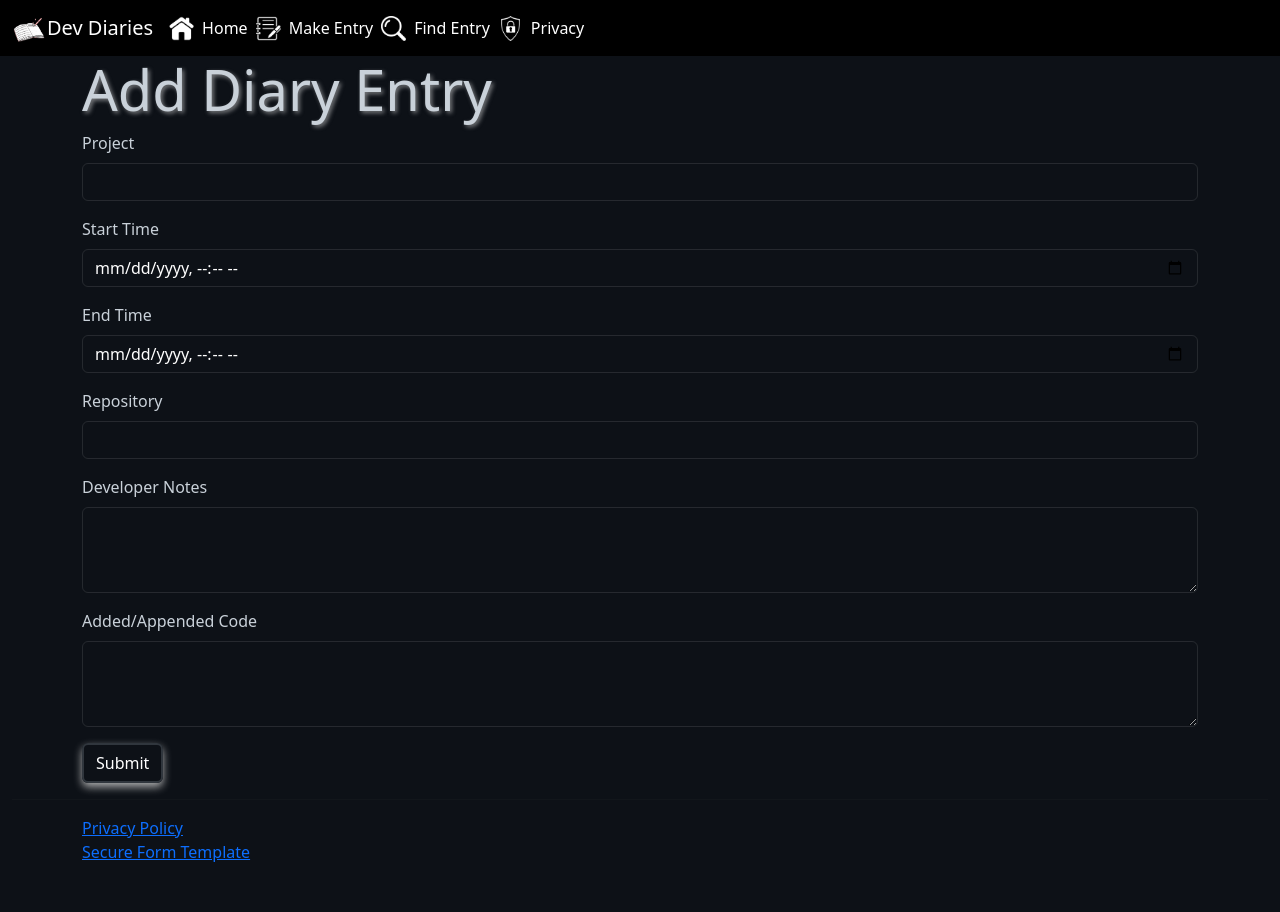
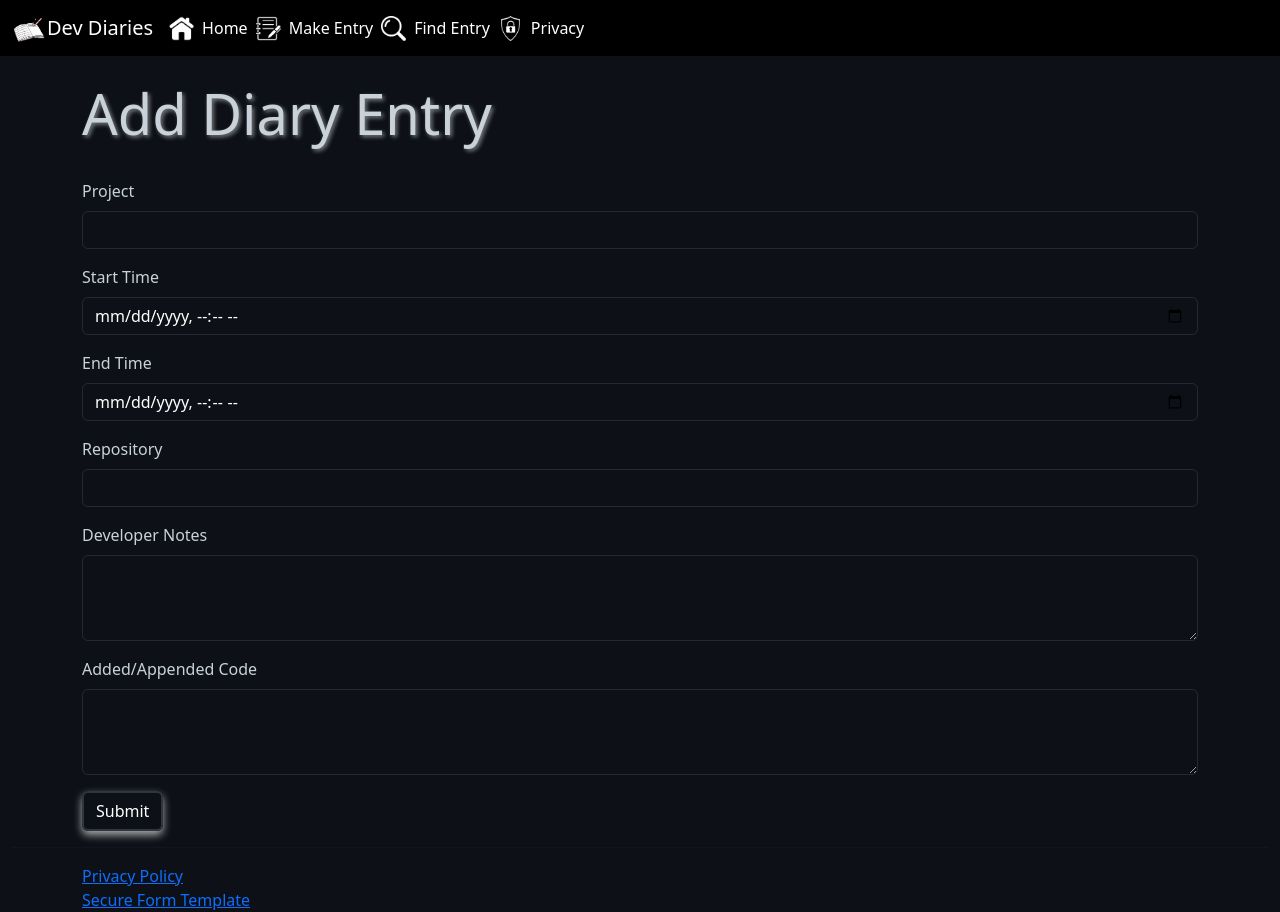
Before and after one commit to TempeHS/HarryCL_Task1, a Flask app: page /entry.html in a window 1280 px wide. Before the commit the page ends 862 px from the top, so only its background shows below. Run offline with Flask 3, Linux system fonts and the light colour scheme; some libraries are stand-ins or nearby versions.

Commit message:
UX Changes

```diff
--- a/templates/diary_logs.html
+++ b/templates/diary_logs.html
@@ -1,5 +1,4 @@
 {% extends "layout.html" %} {% block content %}
-<div class="main-background">
   <div class="container pt-4">
     <h1 class="display-4">Diary Entry</h1>
     {% if entry.error %}
--- a/templates/entry.html
+++ b/templates/entry.html
@@ -1,11 +1,12 @@
 {% extends 'layout.html' %} {% block content %}
-<div class="main-background">
+<br />
   <div class="container">
     <div class="row">
       <h1 class="display-4">Add Diary Entry</h1>
     </div>
-    <form method="POST" action="/entry.html" class="fade-up-in">
+    <form method="POST" action="/entry.html" class="fade-up-in padding-top">
       <div class="mb-3">
+        <br />
         <label for="project" class="form-label">Project</label>
         <input
           type="text"
--- a/templates/index.html
+++ b/templates/index.html
@@ -1,5 +1,5 @@
 {% extends 'layout.html' %} {% block content %}
-<div class="main-background">
+<br />
   <div class="container text-center">
     <div class="row">
       <h1 class="display-1">Welcome, {{ devtag }}!</h1>
--- a/templates/layout.html
+++ b/templates/layout.html
@@ -26,6 +26,7 @@
     />
   </head>
   <body>
+    <div class="main-background">
     {% include "partials/menu.html" %} {% block content %}{% endblock %} {%
     include "partials/footer.html" %}
     </script>
@@ -37,5 +38,6 @@
     <script>
       Prism.highlightAll();
     </script>
+    </div>
   </body>
 </html>
--- a/templates/partials/menu.html
+++ b/templates/partials/menu.html
@@ -1,4 +1,4 @@
-<nav class="navbar navbar-expand-lg">
+<nav class="navbar navbar-expand-lg navbar-padding-bottom">
   <div class="container-fluid">
     <img src="static/images/favicon.gif" alt="logo" width="35" height="35" />
     <a class="navbar-brand" href="#">Dev Diaries</a>
--- a/templates/privacy.html
+++ b/templates/privacy.html
@@ -1,5 +1,5 @@
 {% extends 'layout.html' %} {% block content %}
-<div class="main-background">
+<br />
 <div class="container">
   <div class="row">
     <h1 class="display-1 text-center mb-5">Privacy Policy</h1>
--- a/templates/search.html
+++ b/templates/search.html
@@ -1,11 +1,12 @@
 {% extends 'layout.html' %} {% block content %}
-<div class="main-background">
+  <br />
   <div class="container">
     <div class="row">
       <h1 class="display-4">Search Diary Entries</h1>
     </div>
     <form method="GET" action="/search.html" class="fade-up-in">
       <div class="mb-3">
+        <br />
         <label for="devtag" class="form-label">Developer Tag</label>
         <input type="text" class="form-control" id="devtag" name="devtag" />
       </div>
```
Also changed, not shown: .databaseFiles/database.db, static/2fa_pics/Delete_Me_2fa.png (added), static/2fa_pics/NewTest&lt;&gt;_2fa.png (added), static/2fa_pics/newCode.png.
